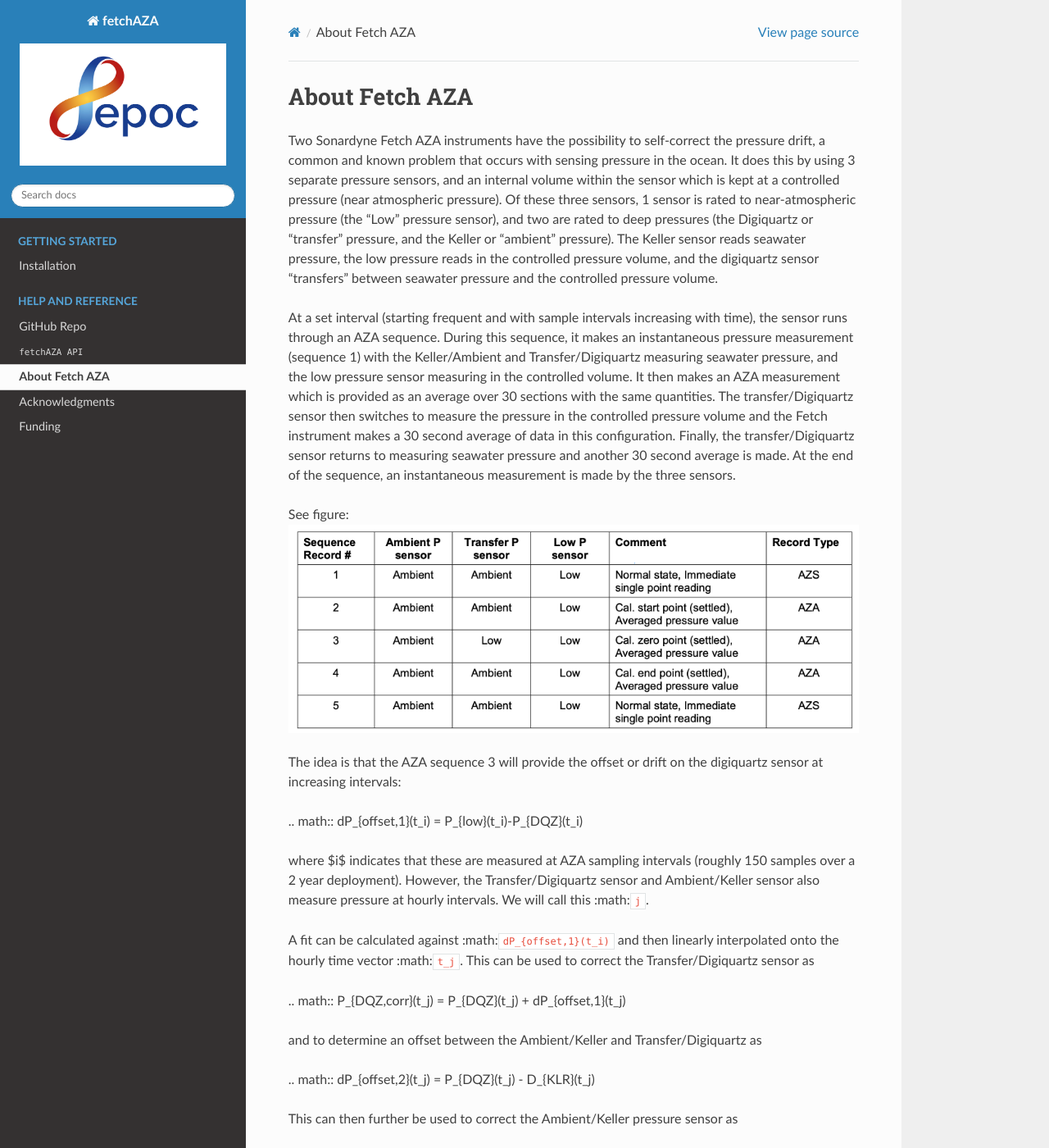
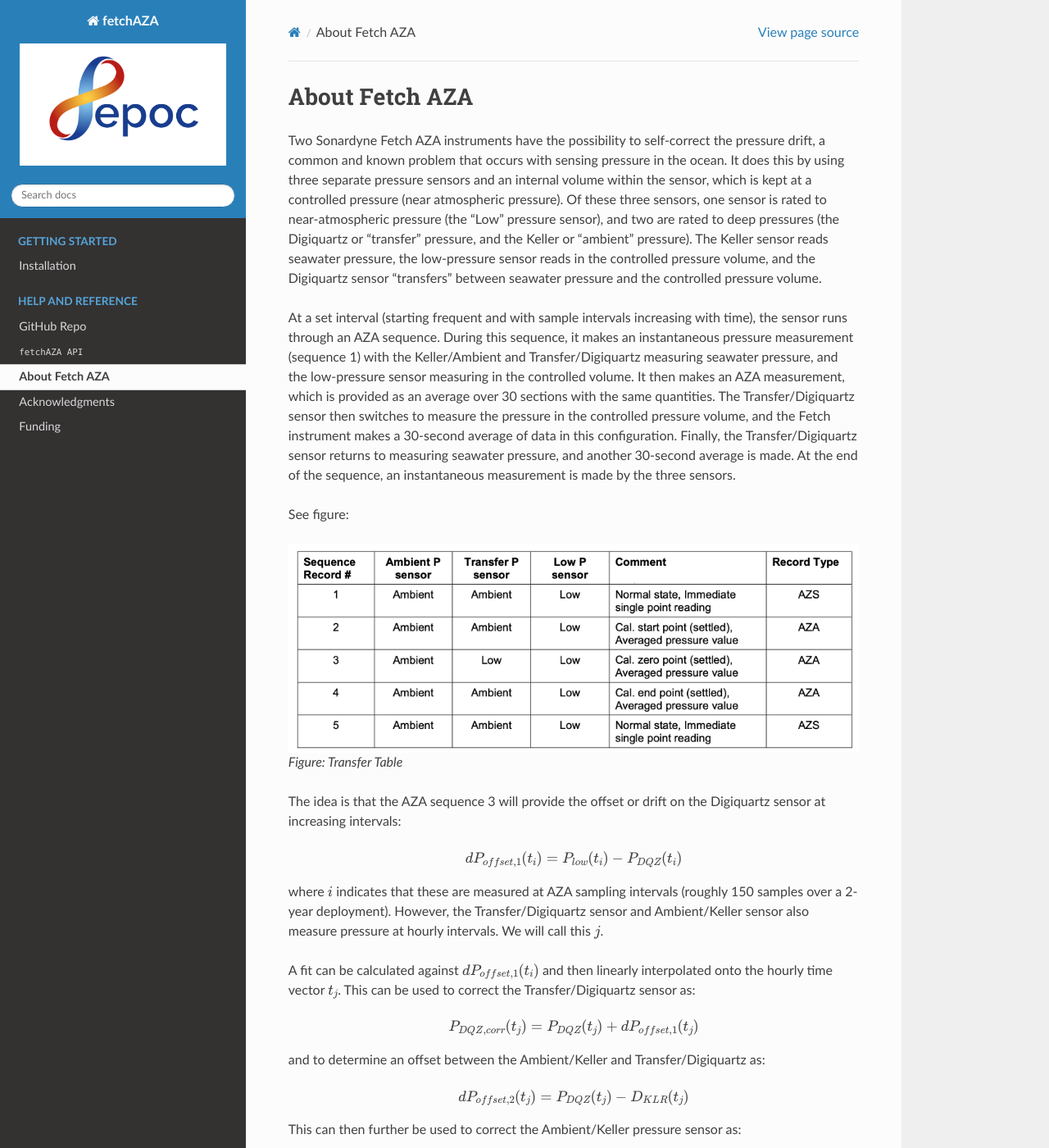
Before and after one commit to eleanorfrajka/fetchAZA, a Sphinx documentation site: the page built from docs/source/aboutfetch.rst, in a window 1280 px wide and 1400 px high. Shown: the whole window at 82% size. Built offline with Sphinx 7.4.7 and the Read the Docs theme 3.1.0, drawn with Linux system fonts in a browser that asks for light colours; pages that are not in the unit, such as notebooks, are missing from menus; some of the changed lines change nothing that is shown; some of the changed text lies outside the part shown.

Commit message:
fix/docs: Rendering of math with mathjax

```diff
--- a/docs/source/aboutfetch.md
+++ /dev/null
@@ -1,32 +0,0 @@
-# About Fetch AZA
-
-Two Sonardyne Fetch AZA instruments have the possibility to self-correct the pressure drift, a common and known problem that occurs with sensing pressure in the ocean.  It does this by using 3 separate pressure sensors, and an internal volume within the sensor which is kept at a controlled pressure (near atmospheric pressure).  Of these three sensors, 1 sensor is rated to near-atmospheric pressure (the "Low" pressure sensor), and two are rated to deep pressures (the Digiquartz or "transfer" pressure, and the Keller or "ambient" pressure).  The Keller sensor reads seawater pressure, the low pressure reads in the controlled pressure volume, and the digiquartz sensor "transfers" between seawater pressure and the controlled pressure volume.
-
-At a set interval (starting frequent and with sample intervals increasing with time), the sensor runs through an AZA sequence.  During this sequence, it makes an instantaneous pressure measurement (sequence 1) with the Keller/Ambient and Transfer/Digiquartz measuring seawater pressure, and the low pressure sensor measuring in the controlled volume.  It then makes an AZA measurement which is provided as an average over 30 sections with the same quantities.  The transfer/Digiquartz sensor then switches to measure the pressure in the controlled pressure volume and the Fetch instrument makes a 30 second average of data in this configuration.  Finally, the transfer/Digiquartz sensor returns to measuring seawater pressure and another 30 second average is made.  At the end of the sequence, an instantaneous measurement is made by the three sensors.
-
-See figure:
-![Figure: Transfer Table](_static/transfer-table.png)
-
-The idea is that the AZA sequence 3 will provide the offset or drift on the digiquartz sensor at increasing intervals:
-
-.. math::
-    dP_{offset,1}(t_i) = P_{low}(t_i)-P_{DQZ}(t_i)
-
-where $i$ indicates that these are measured at AZA sampling intervals (roughly 150 samples over a 2 year deployment).  However, the Transfer/Digiquartz sensor and Ambient/Keller sensor also measure pressure at hourly intervals.  We will call this :math:`j`.
-
-A fit can be calculated against :math:`dP_{offset,1}(t_i)` and then linearly interpolated onto the hourly time vector :math:`t_j`.  This can be used to correct the Transfer/Digiquartz sensor as
-
-.. math::
-    P_{DQZ,corr}(t_j) = P_{DQZ}(t_j) + dP_{offset,1}(t_j)
-
-and to determine an offset between the Ambient/Keller and Transfer/Digiquartz as
-
-.. math::
-    dP_{offset,2}(t_j) = P_{DQZ}(t_j) - D_{KLR}(t_j)
-
-This can then further be used to correct the Ambient/Keller pressure sensor as
-
-.. math::
-    P_{KLR,corr}(t_j) = P_{KLR}(t_j) + dP_{offset,1}(t_j) + dP_{offset,2}(t_j)\qquad .
-
-Note that offset :math:`dP_{offset,1}` is available at AZA sampling intervals (roughly 150 over a 2 year deployment), whereas the other samples are hourly (15000 over a 2-year deployment).
--- /dev/null
+++ b/docs/source/aboutfetch.rst
@@ -0,0 +1,41 @@
+About Fetch AZA
+===============
+
+Two Sonardyne Fetch AZA instruments have the possibility to self-correct the pressure drift, a common and known problem that occurs with sensing pressure in the ocean. It does this by using three separate pressure sensors and an internal volume within the sensor, which is kept at a controlled pressure (near atmospheric pressure). Of these three sensors, one sensor is rated to near-atmospheric pressure (the "Low" pressure sensor), and two are rated to deep pressures (the Digiquartz or "transfer" pressure, and the Keller or "ambient" pressure). The Keller sensor reads seawater pressure, the low-pressure sensor reads in the controlled pressure volume, and the Digiquartz sensor "transfers" between seawater pressure and the controlled pressure volume.
+
+At a set interval (starting frequent and with sample intervals increasing with time), the sensor runs through an AZA sequence. During this sequence, it makes an instantaneous pressure measurement (sequence 1) with the Keller/Ambient and Transfer/Digiquartz measuring seawater pressure, and the low-pressure sensor measuring in the controlled volume. It then makes an AZA measurement, which is provided as an average over 30 sections with the same quantities. The Transfer/Digiquartz sensor then switches to measure the pressure in the controlled pressure volume, and the Fetch instrument makes a 30-second average of data in this configuration. Finally, the Transfer/Digiquartz sensor returns to measuring seawater pressure, and another 30-second average is made. At the end of the sequence, an instantaneous measurement is made by the three sensors.
+
+See figure:
+
+.. figure:: _static/transfer-table.png
+    :alt: Figure: Transfer Table
+
+    Figure: Transfer Table
+
+The idea is that the AZA sequence 3 will provide the offset or drift on the Digiquartz sensor at increasing intervals:
+
+.. math::
+
+     dP_{offset,1}(t_i) = P_{low}(t_i)-P_{DQZ}(t_i)
+
+where :math:`i` indicates that these are measured at AZA sampling intervals (roughly 150 samples over a 2-year deployment). However, the Transfer/Digiquartz sensor and Ambient/Keller sensor also measure pressure at hourly intervals. We will call this :math:`j`.
+
+A fit can be calculated against :math:`dP_{offset,1}(t_i)` and then linearly interpolated onto the hourly time vector :math:`t_j`. This can be used to correct the Transfer/Digiquartz sensor as:
+
+.. math::
+
+     P_{DQZ,corr}(t_j) = P_{DQZ}(t_j) + dP_{offset,1}(t_j)
+
+and to determine an offset between the Ambient/Keller and Transfer/Digiquartz as:
+
+.. math::
+
+     dP_{offset,2}(t_j) = P_{DQZ}(t_j) - D_{KLR}(t_j)
+
+This can then further be used to correct the Ambient/Keller pressure sensor as:
+
+.. math::
+
+     P_{KLR,corr}(t_j) = P_{KLR}(t_j) + dP_{offset,1}(t_j) + dP_{offset,2}(t_j)
+
+Note that offset :math:`dP_{offset,1}` is available at AZA sampling intervals (roughly 150 over a 2-year deployment), whereas the other samples are hourly (15,000 over a 2-year deployment).
--- a/docs/source/conf.py
+++ b/docs/source/conf.py
@@ -36,7 +36,8 @@
 mathjax3_config = {
     'chtml' : {
         'mtextInheritFont' : 'true',
-    }
+    },
+    'mathjax_path': 'https://cdn.jsdelivr.net/npm/mathjax@2/MathJax.js?config=TeX-AMS-MML_HTMLorMML'
 }
 
 templates_path = ['_templates']
```
